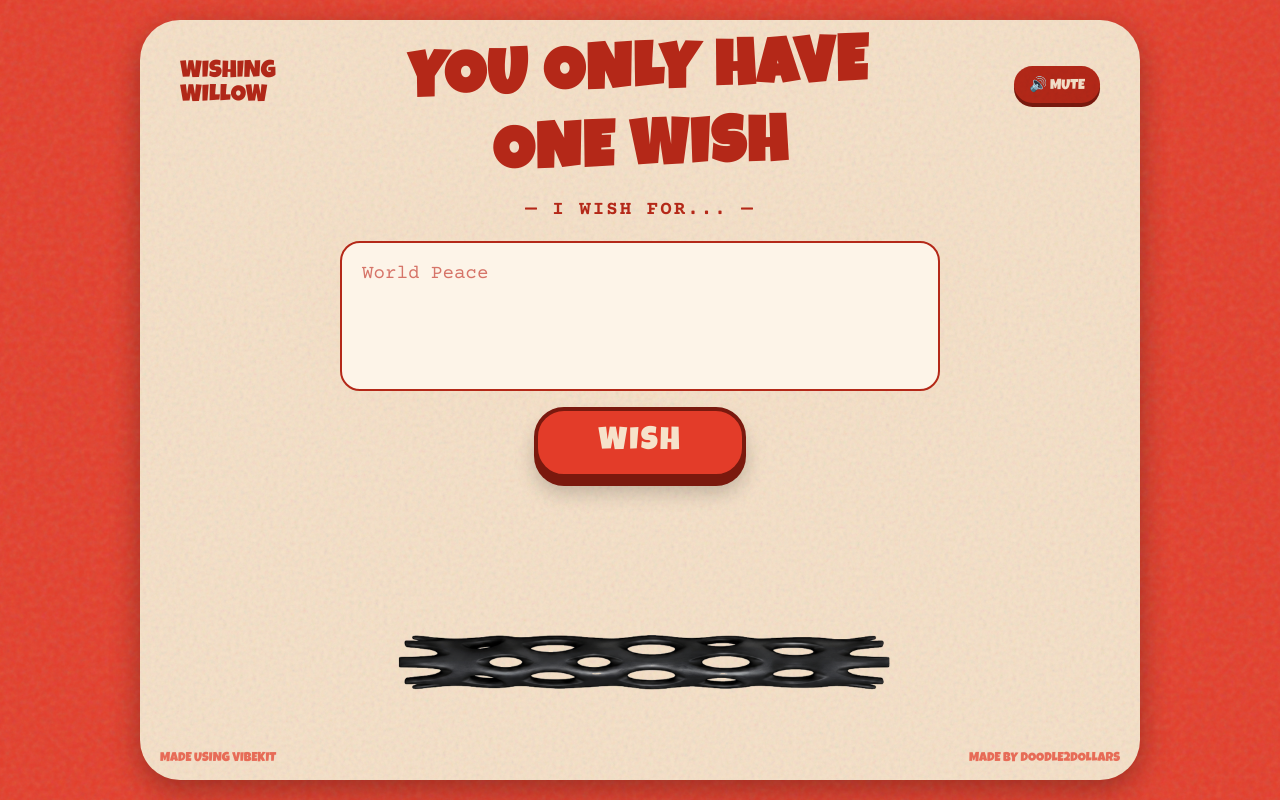
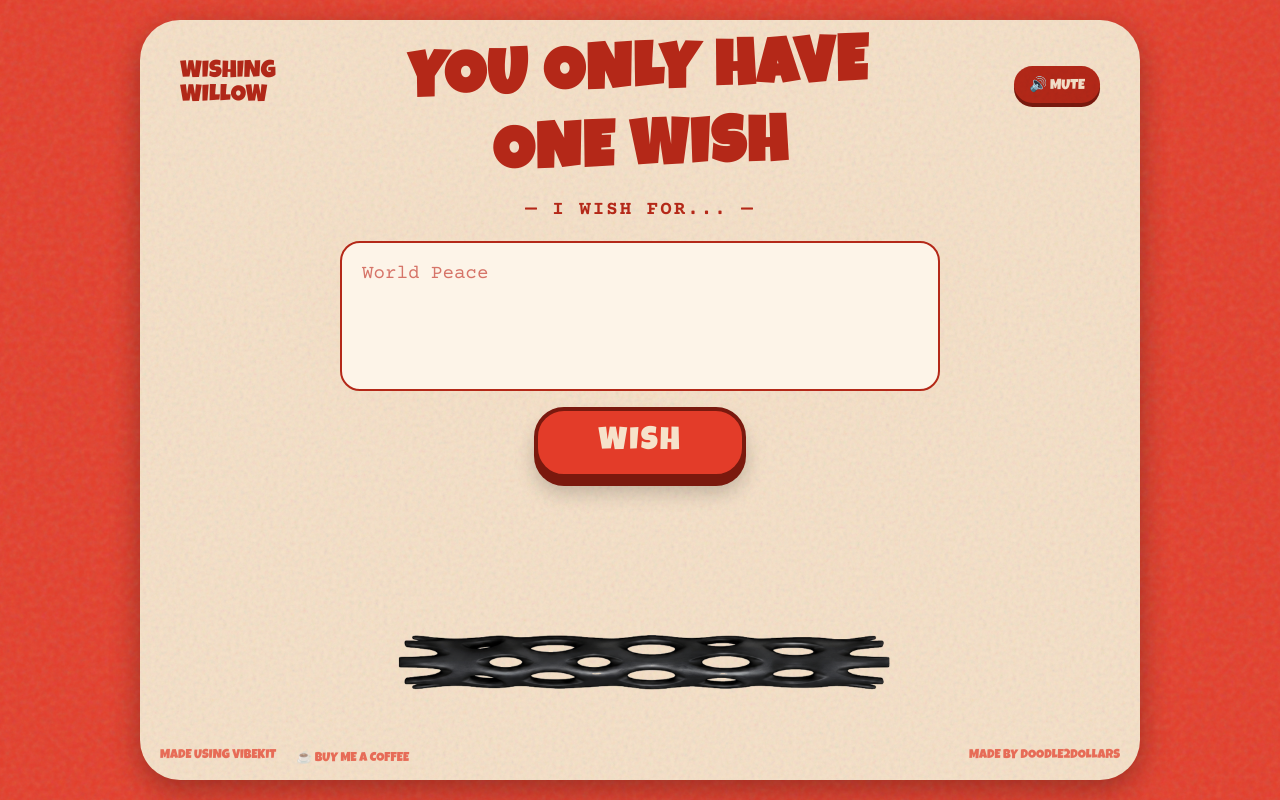
Before and after one commit to Abhijay0306/willow, a Next.js app: page / in a window 1280 px wide. Built offline with nearby package versions, Linux system fonts and the light colour scheme.

Commit message:
Add Buy Me a Coffee link to footer

```diff
--- a/src/app/page.js
+++ b/src/app/page.js
@@ -262,9 +262,14 @@ export default function Home() {
         opacity: 0.7,
         zIndex: 50
       }}>
-        <a href="https://vibekit.doodle2dollars.com" target="_blank" rel="noopener noreferrer" style={{ color: '#E33C29', textDecoration: 'none' }}>
-          MADE USING VIBEKIT
-        </a>
+        <div style={{ display: 'flex', gap: '20px' }}>
+          <a href="https://vibekit.doodle2dollars.com" target="_blank" rel="noopener noreferrer" style={{ color: '#E33C29', textDecoration: 'none' }}>
+            MADE USING VIBEKIT
+          </a>
+          <a href="https://buymeacoffee.com/YOUR_USERNAME" target="_blank" rel="noopener noreferrer" style={{ color: '#E33C29', textDecoration: 'none' }}>
+            ☕ BUY ME A COFFEE
+          </a>
+        </div>
         <span style={{ color: '#E33C29' }}>
           MADE BY DOODLE2DOLLARS
         </span>
```
